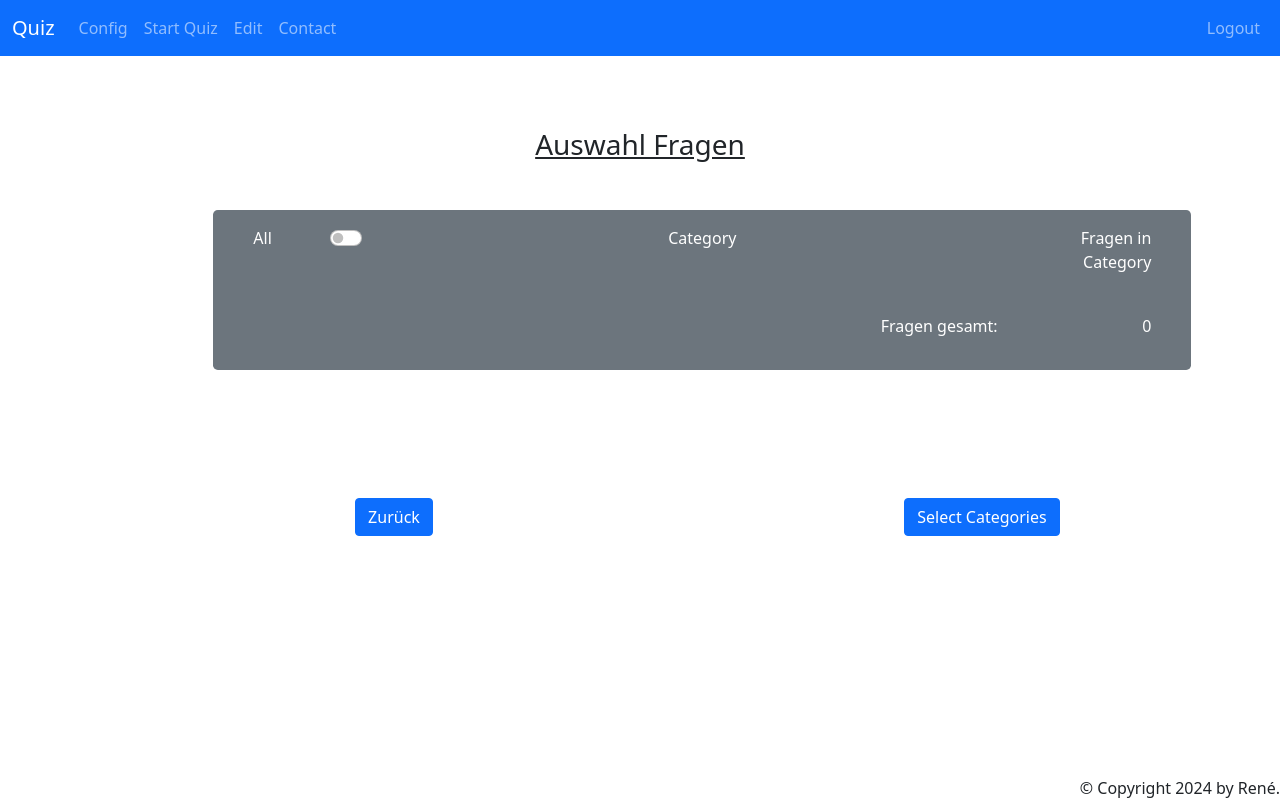
After one commit to Claptrap3004/AbfrageProgramm, a PHP site: template view/quiz/selectQuestions.html.twig in a window 1280 px wide; the page is wider, and only the part inside the window is pictured. The commit adds this page. Run offline with PHP 8.4, Linux system fonts and the light colour scheme; the template is opened without the code that fills it, so the values that code supplies are empty; some libraries are stand-ins or nearby versions.

Commit message:
implemented selectQuestions.html.twig as well as base.html.twig

```diff
--- a/composer.json
+++ b/composer.json
@@ -4,6 +4,8 @@
         "mockery/mockery": "dev-main"
     },
     "require": {
-        "ext-pdo": "*"
+        "ext-pdo": "*",
+        "twig/twig": "^3.10",
+        "bk2k/bootstrap-package": "^7.0"
     }
 }
--- /dev/null
+++ b/public/automate.php
@@ -0,0 +1,6 @@
+<?php
+spl_autoload_register(function ($class){
+    $part = explode('\\', $class);
+    $class = $part[1];
+    require '../code/class/' . $class . '.php';
+});
--- /dev/null
+++ b/view/base.html.twig
@@ -0,0 +1,49 @@
+<!doctype html>
+<html lang="de">
+
+
+    <head>
+        <meta charset="UTF-8">
+        <meta name="viewport"
+              content="width=device-width, initial-scale=1">
+        <meta http-equiv="X-UA-Compatible" content="ie=edge">
+        <link href="https://cdn.jsdelivr.net/npm/bootstrap@5.0.2/dist/css/bootstrap.min.css" rel="stylesheet"
+              integrity="sha384-EVSTQN3/azprG1Anm3QDgpJLIm9Nao0Yz1ztcQTwFspd3yD65VohhpuuCOmLASjC" crossorigin="anonymous">
+    {% block head %}
+        <title>Quiz {% block title %}{% endblock %}</title>
+    {% endblock %}
+</head>
+<body>
+<div id="header">
+<nav class="navbar navbar-expand-lg navbar-dark bg-primary text-white mb-5">
+    <div class="container-fluid">
+        <a href="#" class="navbar-brand">Quiz</a>
+        <button type="button" class="navbar-toggler" data-bs-toggle="collapse" data-bs-target="#navbarCollapse">
+            <span class="navbar-toggler-icon"></span>
+        </button>
+        <div class="collapse navbar-collapse" id="navbarCollapse">
+            <div class="navbar-nav">
+                <a href="#" class="nav-item nav-link">Config</a>
+                <a href="#" class="nav-item nav-link">Start Quiz</a>
+                <a href="#" class="nav-item nav-link">Edit</a>
+                <a href="#" class="nav-item nav-link">Contact</a>
+            </div>
+
+            <div class="navbar-nav ms-auto">
+                <a href="#" class="nav-item nav-link">Logout</a>
+            </div>
+        </div>
+    </div>
+</nav>
+</div>
+<div id="content">{% block content %}{% endblock %}</div>
+<div id="footer" class="text-end fixed-bottom">
+    {% block footer %}
+        &copy; Copyright 2024 by René</a>.
+    {% endblock %}
+</div>
+<script src="https://cdn.jsdelivr.net/npm/bootstrap@5.0.2/dist/js/bootstrap.bundle.min.js"
+        integrity="sha384-MrcW6ZMFYlzcLA8Nl+NtUVF0sA7MsXsP1UyJoMp4YLEuNSfAP+JcXn/tWtIaxVXM"
+        crossorigin="anonymous"></script>
+</body>
+</html>
--- /dev/null
+++ b/view/quiz/selectQuestions.html.twig
@@ -0,0 +1,83 @@
+{% extends "base.html.twig" %}
+
+{% block title %}Quiz{% endblock %}
+{% block head %}
+
+{% endblock %}
+{% block content %}
+
+<div class="row">
+    <div class="container-fluid text-center my-4">
+        <h3 class="text-decoration-underline text-bold">Auswahl Fragen</h3>
+    </div>
+    <div class="col-1 m-2">
+    </div>
+    <div class="container col-8 w-75 bg-secondary rounded-3  my-3 align-items-center">
+        <div class="row text-white p-2 m-2">
+            <div class="col-lg-1 text-left">
+                All
+            </div>
+            <div class="col-lg-1 align-items-right">
+                <div class="form-check form-switch align-items-middle">
+                    <input class="form-check-input" type="checkbox" role="switch" id="flexSwitchCheckChecked">
+                    <label class="form-check-label" for="flexSwitchCheckChecked"></label>
+                </div>
+            </div>
+            <div class="col-lg-8 text-center">
+                <p> Category </p></p>
+            </div>
+            <div class="col-lg-2 text-end">
+                <p>Fragen in Category</p>
+            </div>
+        </div>
+        {% set all = 0 %}
+        {% for category in categories %}
+            <div class="row  p-2 m-2">
+                <div class="col-lg-1 text-left">
+                </div>
+                <div class="col-lg-1 align-items-right">
+                    <div class="form-check form-switch align-middle">
+                        <input class="form-check-input" type="checkbox" role="switch" name="category[]" value="{{ category.id }}" id="flexSwitchCheckChecked[{{ category.id }}]" checked>
+                        <label class="form-check-label" for="flexSwitchCheckChecked[{{ category.id }}]"></label>
+                    </div>
+                </div>
+                <div class="col-lg-8 bg-info rounded-3 text-left">
+
+                    {{ category.name }}
+                    <span class="badge bg-info justify-content-right">{{ category.number }}</span>
+                </div>
+                <div class="col-lg-1"></div>
+                <div class="col-lg-1 bg-info rounded-3 text-end">
+                    {{ category.number }}
+
+                </div>
+            </div>
+            {% set all = all + category.number %}
+        {% endfor %}
+        <div class="row text-white p-2 m-2">
+            <div class="col-lg-10 text-end">
+                <p>Fragen gesamt:</p>
+            </div>
+            <div class="col-lg-2 text-end">
+                <p> {{ all }} </p></p>
+            </div>
+        </div>
+    </div>
+    <div class="container-flex p-5 m-5">
+        <div class="row p-2 m-2">
+            <div class="col-lg-6 align-items-center text-center">
+                <a href="http://abfrageprogramm.ddev.site:8443/">
+                    <button class="btn btn-primary">Zurück</button>
+                </a>
+            </div>
+            <div class="col-lg-6 align-items-center text-center">
+                <a href="http://abfrageprogramm.ddev.site:8443/select?selectQuestion=category[]">
+                    <button class="btn btn-primary">Select Categories</button>
+                </a>
+            </div>
+        </div>
+    </div>
+    <div class="col-2">
+    </div>
+</div>
+{% endblock %}
```
Also changed, not shown: public/index.php (+20 -3 lines), view/test.html.twig (added, +69 -0 lines), 1 other file.
